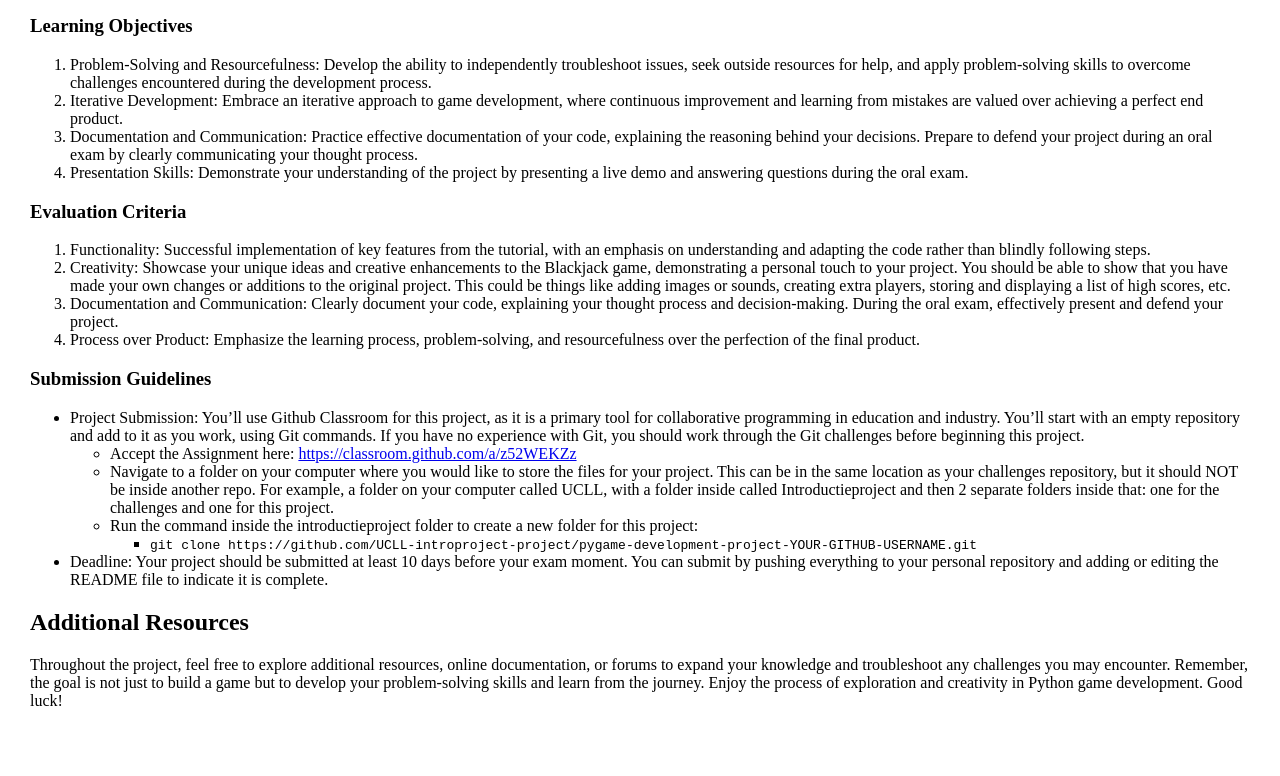
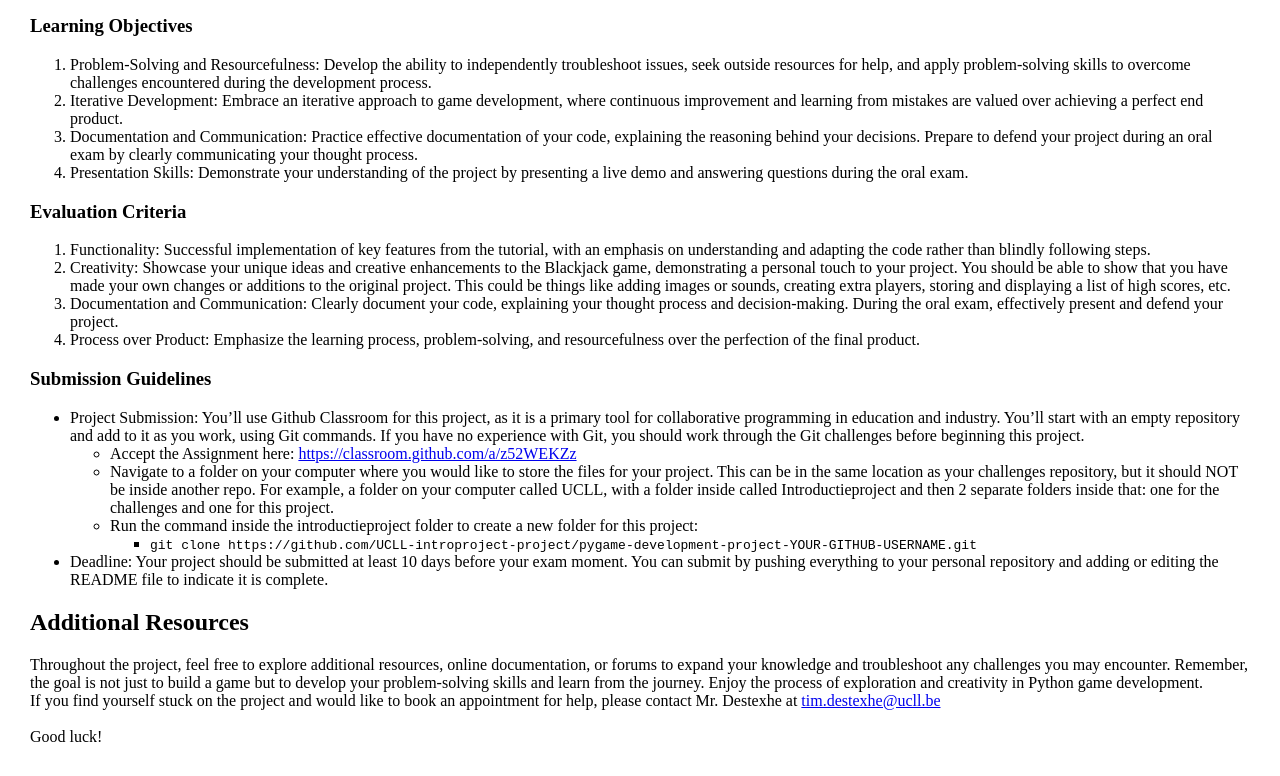
Before and after one commit to UCLL-introproject-project/UCLL-introproject-project.github.io, a plain HTML site: page project_guidelines.html in a window 1280 px wide. Shown: the part 565-1341 px from the top of the page. Before the commit the page ends 1305 px from the top, so only its background shows below. Drawn offline with Linux system fonts and the light colour scheme.

Commit message:
contact email for help

```diff
--- a/project_guidelines.html
+++ b/project_guidelines.html
@@ -71,7 +71,8 @@
 
     <h2>Additional Resources</h2>
 
-    <p>Throughout the project, feel free to explore additional resources, online documentation, or forums to expand your knowledge and troubleshoot any challenges you may encounter. Remember, the goal is not just to build a game but to develop your problem-solving skills and learn from the journey. Enjoy the process of exploration and creativity in Python game development. Good luck!</p>
+    <p>Throughout the project, feel free to explore additional resources, online documentation, or forums to expand your knowledge and troubleshoot any challenges you may encounter. Remember, the goal is not just to build a game but to develop your problem-solving skills and learn from the journey. Enjoy the process of exploration and creativity in Python game development. <br>
+        If you find yourself stuck on the project and would like to book an appointment for help, please contact Mr. Destexhe at <a href="mailto:tim.destexhe@ucll.be">tim.destexhe@ucll.be</a><br><br>Good luck!</p>
 
 </body>
 
```
